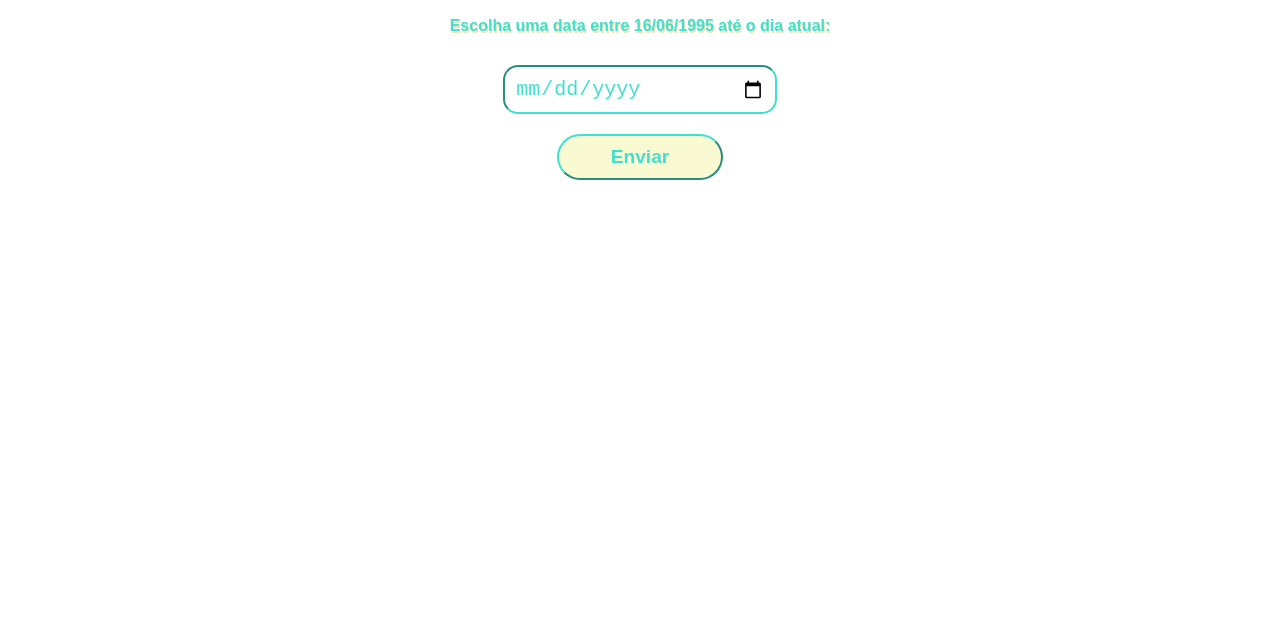
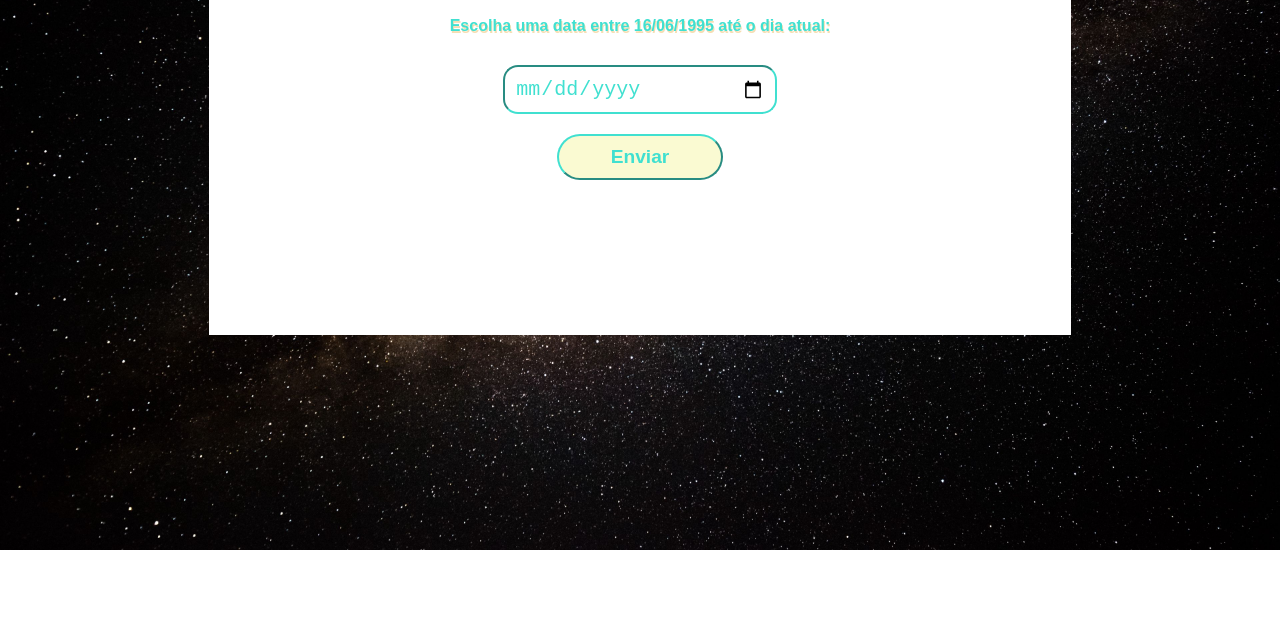
Before and after one commit to LagAntunes/Projeto-APOD, a plain HTML site: page index.html in a window 1280 px wide. Shown: the part 170-800 px from the top of the page. Drawn offline with nearby package versions, Linux system fonts and the light colour scheme.

Commit message:
atualização

```diff
--- a/estilos/index.css
+++ b/estilos/index.css
@@ -8,7 +8,7 @@ body {
     display: flex;
     flex-direction: column;
     font-family: Arial, Helvetica, sans-serif;
-    background-image: url("./imagens/universo.jpg");
+    background-image: url("../imagens/universo.jpg");
     background-repeat: no-repeat;
     background-size: cover;
     overflow-x: hidden;
```
